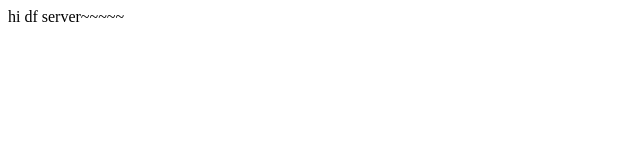
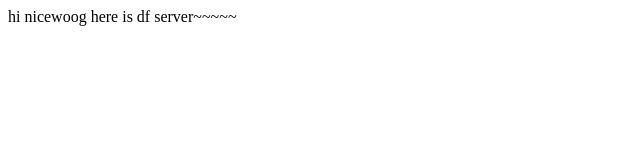
Before and after one commit to smboy86/zzing-df, a plain HTML site: page index.html in a window 1280 px wide. Shown: the whole page, without its empty margins (0-640 px from the left). Drawn offline with Linux system fonts and the light colour scheme.

Commit message:
github webhook test

```diff
--- a/index.html
+++ b/index.html
@@ -1,6 +1,7 @@
 <!DOCTYPE>
 <html>
 <body>
-hi df server~~~~~
+hi nicewoog
+here is df server~~~~~
 </body>
 </html>
```
